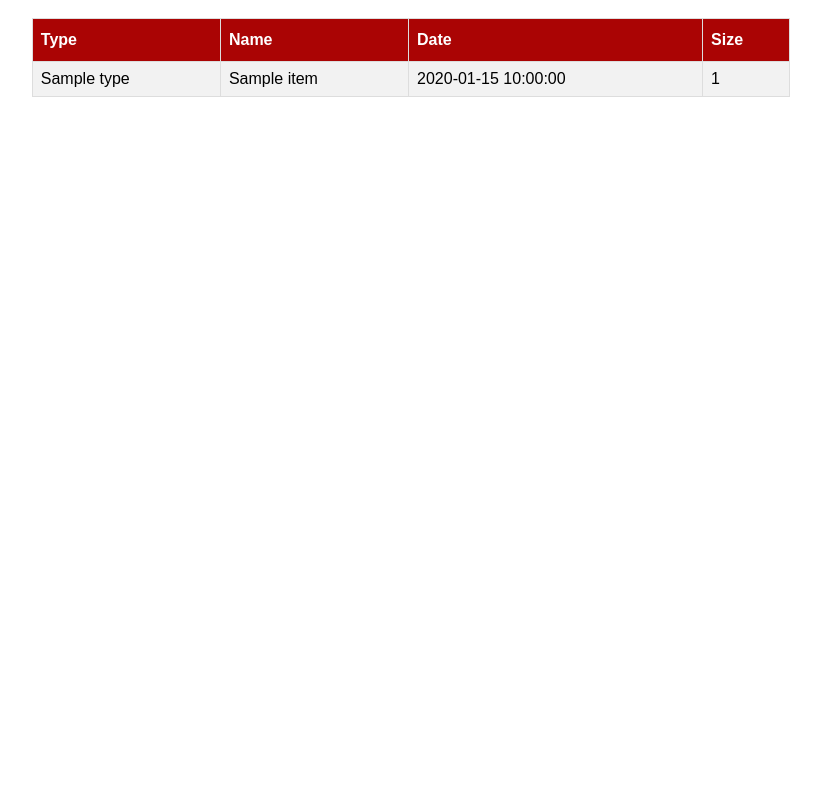
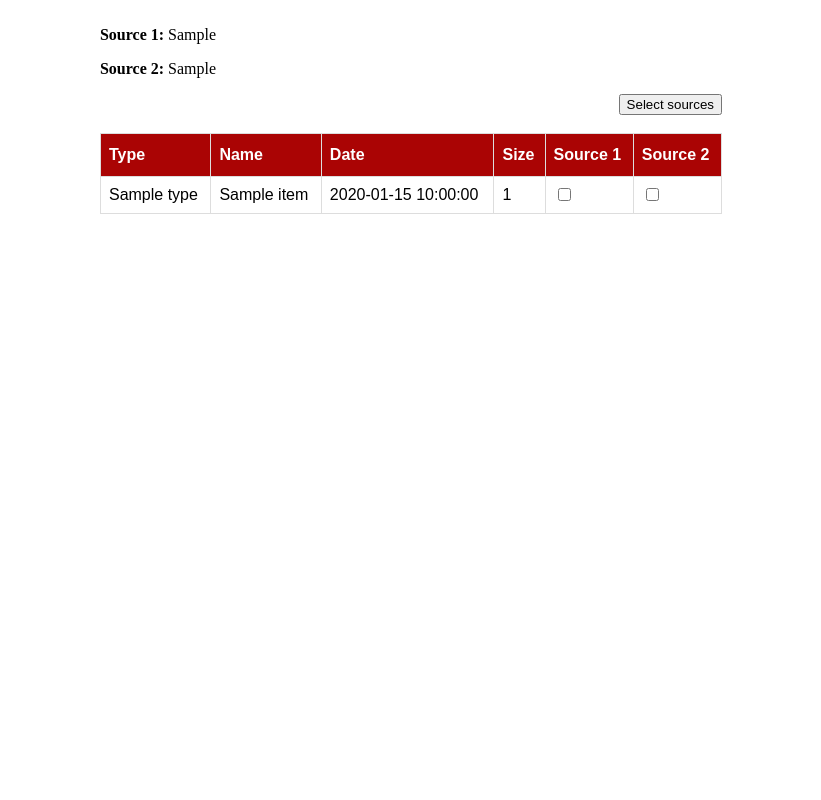
Before and after one commit to eibex/unchecksum, a Flask app: template web/templates/navigator.html in a window 1280 px wide. Shown: the whole page, without its empty margins (229-1050 px from the left). Run offline with Flask 3, Linux system fonts and the light colour scheme; the template is opened without the code that fills it: most values are stand-ins (such as "Sample title", 1, 10 or a date in 2020).

Commit message:
web directory selection

```diff
--- a/web/app.py
+++ b/web/app.py
@@ -4,6 +4,12 @@ import flask
 from werkzeug import security
 
 app = flask.Flask(__name__)
+
+class Sources:
+    def __init__(self):
+        self.source_one = ""
+        self.source_two = ""
+
 
 class Item:
     def __init__(self, name, directory):
@@ -31,6 +37,17 @@ def list_items(directory):
     return items
 
 @app.route("/", defaults={"directory": ""})
-@app.route("/<path:directory>")
+@app.route("/<path:directory>", )
 def home(directory):
-    return flask.render_template("navigator.html", items=list_items("/" + directory))
+    return flask.render_template("navigator.html", items=list_items("/" + directory), sources=sources)
+
+@app.route("/source", methods=["POST"])
+def select_sources():
+    if flask.request.form.getlist("source_one"):
+        sources.source_one = flask.request.form.getlist("source_one")[0]
+    if flask.request.form.getlist("source_two"):
+        sources.source_two = flask.request.form.getlist("source_two")[0]
+    print(sources.source_one, sources.source_two)
+    return flask.redirect(flask.url_for("home"))
+
+sources = Sources()
--- a/web/templates/navigator.html
+++ b/web/templates/navigator.html
@@ -1,10 +1,17 @@
 <!DOCTYPE html>
 <style>
+    html, body {
+        height: 100%;
+        width: 90%;
+        margin: 0 auto;
+    }
+
     .center {
-        margin: auto;
+        margin: 0 auto;
         width: 60%;
         padding: 10px;
     }
+
     #navigator {
         font-family: Arial, Helvetica, sans-serif;
         border-collapse: collapse;
@@ -29,14 +36,27 @@
     }
 </style>
 
+<body>
     <div class="center">
+        <form id="sources_selection" action="{{ url_for('select_sources') }}" method="POST">
+            <div>
+                <p><strong>Source 1:</strong> {{ sources.source_one }}</p>
+                <p><strong>Source 2:</strong> {{ sources.source_two }}</p>
+            </div>
+            <div align="right"><input type="submit" value="Select sources"></div>
+            <br>
                 <table id="navigator">
+                    <thead>
                         <tr>
                             <th>Type</th>
                             <th>Name</th>
                             <th>Date</th>
                             <th>Size</th>
+                            <th>Source 1</th>
+                            <th>Source 2</th>
                         </tr>
+                    </thead>
+                    <tbody>
                         {% for item in items %}
                         <tr>
                             <td>{{ item.type }}</td>
@@ -47,7 +67,12 @@
                             {% endif %}
                             <td>{{ item.date }}</td>
                             <td>{{ item.size }}</td>
+                            <td><input type="checkbox" name="source_one" value="{{ item.path }}"></td>
+                            <td><input type="checkbox" name="source_two" value="{{ item.path }}"></td>
                         </tr>
                         {% endfor %}
+                    </tbody>
                 </table>
+        </form>
     </div>
+</body>
```
Lines whose indentation alone changed are shown as unchanged.
